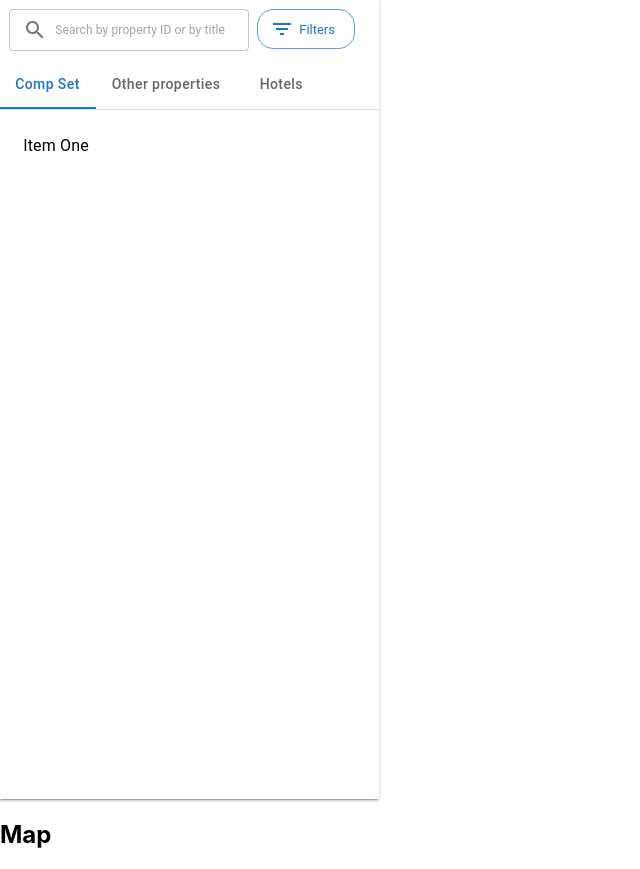
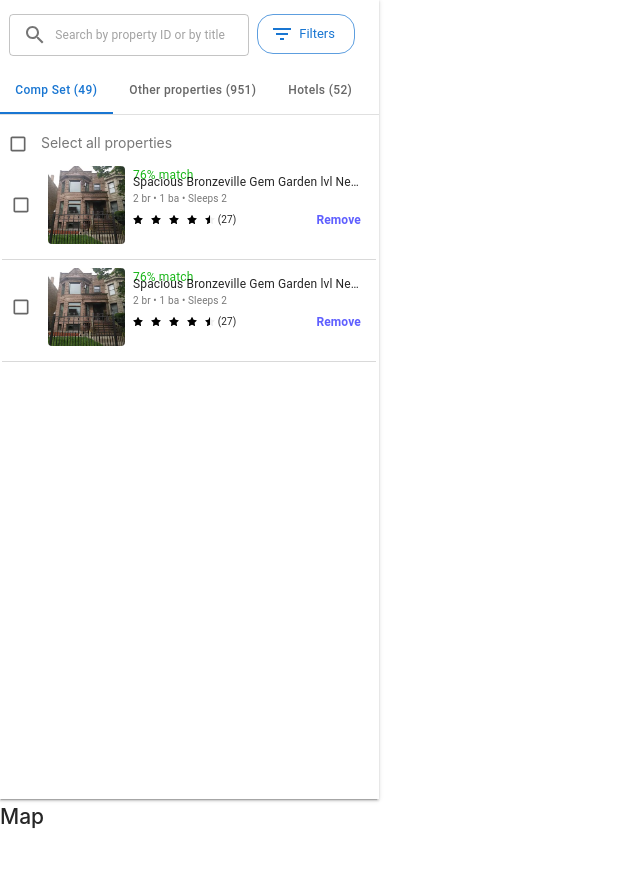
Before and after one commit to AkshayChavan7/PriceLabs-Assignment, a React (Create React App) app in the folder Client/: page / in a window 1280 px wide. Shown: the whole page, without its empty margins (0-640 px from the left). After the commit the page ends 844 px from the top, so only its background shows below. Built offline with nearby package versions, Linux system fonts and the light colour scheme.

Commit message:
layout design for listing

```diff
--- a/Client/package.json
+++ b/Client/package.json
@@ -10,6 +10,7 @@
     "@testing-library/jest-dom": "^5.16.5",
     "@testing-library/react": "^13.3.0",
     "@testing-library/user-event": "^13.5.0",
+    "antd": "^4.22.3",
     "react": "^18.2.0",
     "react-dom": "^18.2.0",
     "react-scripts": "5.0.1",
--- a/Client/src/components/side-panel/SidePanel.css
+++ b/Client/src/components/side-panel/SidePanel.css
@@ -5,4 +5,5 @@
 
 .filter-inputs {
     padding: 10px;
+    padding-top: 15px;
 }
--- a/Client/src/components/side-panel/filter-inputs/FilterInputs.js
+++ b/Client/src/components/side-panel/filter-inputs/FilterInputs.js
@@ -1,17 +1,27 @@
-import './FilterInputs.js';
+import "./FilterInputs.js";
 import InputAdornment from "@mui/material/InputAdornment";
-import TextField from '@mui/material/TextField';
-import Search from '@mui/icons-material/Search';
-import FilterListIcon from '@mui/icons-material/FilterList';
-import Chip from '@mui/material/Chip';
-import Stack from '@mui/material/Stack';
+import TextField from "@mui/material/TextField";
+import Search from "@mui/icons-material/Search";
+import FilterListIcon from "@mui/icons-material/FilterList";
+import Chip from "@mui/material/Chip";
+import Stack from "@mui/material/Stack";
 
 const FilterInputs = (props) => {
-    return <div>
+  return (
+    <div>
       <Stack direction="row" spacing={1}>
-        <TextField id="outlined-basic" placeholder="Search by property ID or by title" variant="outlined"  size='small'
+        <TextField
+          id="outlined-basic"
+          placeholder="Search by property ID or by title"
+          sx={{
+            "& legend": { display: "none" },
+            "& fieldset": { top: 0 },
+          }}
+          variant="outlined"
+          size="small"
           InputProps={{
-                style: {fontSize: 12, height:42, width:240},
+            shrink: false,
+            style: { fontSize: 12, height: 42, width: 240 },
             startAdornment: (
               <InputAdornment position="start">
                 <Search />
@@ -19,9 +29,17 @@ const FilterInputs = (props) => {
             ),
           }}
         />
-      <Chip icon={<FilterListIcon />} label="Filters" color="primary" variant="outlined" clickable="true" sx={{height:40, width: 'auto', padding:1,}}/>
+        <Chip
+          icon={<FilterListIcon />}
+          label="Filters"
+          color="primary"
+          variant="outlined"
+          clickable="true"
+          sx={{ height: 40, width: "auto", padding: 1 }}
+        />
       </Stack>
-    </div>;
+    </div>
+  );
 };
 
 export default FilterInputs;
--- /dev/null
+++ b/Client/src/components/side-panel/listings/Listings.css
@@ -0,0 +1,28 @@
+.listing-image {
+    border-radius: 4px;
+    width: 77px;
+    height: 78px;
+}
+
+.listing-headline {
+    font-size: 12px;
+    overflow:hidden;
+    white-space: nowrap;
+    text-overflow: ellipsis;
+    width: 228px;
+}
+
+.remove-label {
+    float: right;
+    font-size: 12px;
+    font-weight: 600;
+    color: #5f5fff;
+    margin-top: 5px;
+}
+
+.styled-hr {
+    background-color: #d9d9d9;
+    height: 1px;
+    border: 0;
+    margin-top: 15px;
+}
--- /dev/null
+++ b/Client/src/components/side-panel/listings/Listings.js
@@ -0,0 +1,75 @@
+/* eslint-disable jsx-a11y/alt-text */
+import { Checkbox, Stack } from "@mui/material";
+import { Rate } from "antd";
+import "antd/dist/antd.css";
+import "./Listings.css";
+
+const Listing = (props) => {
+  return (
+    <div style={{ padding: 2 }}>
+      <Stack direction="row" spacing={1}>
+        <Checkbox size="small" />
+        <img
+          src={require("../../../assets/sampleimage.jpg")}
+          className="listing-image"
+        />
+        <Stack spacing={0.001}>
+          <p style={{ fontSize: 12, color: "#1ab71a", height: "7px" }}>
+            76% match
+          </p>
+          <p className="listing-headline">
+            Spacious Bronzeville Gem Garden lvl Near Downtown, University of
+            Chicago, Museum
+          </p>
+          <p style={{ color: "#787878", fontSize: 10 }}>
+            2 br • 1 ba • Sleeps 2
+          </p>
+          <div>
+            <Rate
+              disabled
+              allowHalf
+              defaultValue={4.5}
+              style={{ color: "black", fontSize: 10 }}
+            />
+            <span style={{ fontSize: 10 }}> (27)</span>
+            <span className="remove-label">Remove</span>
+          </div>
+        </Stack>
+      </Stack>
+      <hr className="styled-hr" />
+
+      <Stack direction="row" spacing={1}>
+        <Checkbox size="small" />
+        <img
+          src={require("../../../assets/sampleimage.jpg")}
+          className="listing-image"
+        />
+        <Stack spacing={0.001}>
+          <p style={{ fontSize: 12, color: "#1ab71a", height: "7px" }}>
+            76% match
+          </p>
+          <p className="listing-headline">
+            Spacious Bronzeville Gem Garden lvl Near Downtown, University of
+            Chicago, Museum
+          </p>
+          <p style={{ color: "#787878", fontSize: 10 }}>
+            2 br • 1 ba • Sleeps 2
+          </p>
+          <div>
+            <Rate
+              disabled
+              allowHalf
+              defaultValue={4.5}
+              style={{ color: "black", fontSize: 10 }}
+            />
+            <span style={{ fontSize: 10 }}> (27)</span>
+            <span className="remove-label">Remove</span>
+          </div>
+        </Stack>
+      </Stack>
+      <hr className="styled-hr" />
+    </div>
+  );
+};
+
+export default Listing;
--- a/Client/src/components/side-panel/tabs-container/TabsContainer.js
+++ b/Client/src/components/side-panel/tabs-container/TabsContainer.js
@@ -1,9 +1,11 @@
-import React from 'react';
-import './TabsContainer.css';
-import Tabs from '@mui/material/Tabs';
-import Tab from '@mui/material/Tab';
-import Typography from '@mui/material/Typography';
-import Box from '@mui/material/Box';
+import React from "react";
+import "./TabsContainer.css";
+import Tabs from "@mui/material/Tabs";
+import Tab from "@mui/material/Tab";
+import Typography from "@mui/material/Typography";
+import Box from "@mui/material/Box";
+import { Checkbox } from "@mui/material";
+import Listings from "../listings/Listings";
 
 function TabPanel(props) {
   const { children, value, index, ...other } = props;
@@ -17,7 +19,7 @@ function TabPanel(props) {
       {...other}
     >
       {value === index && (
-          <Box sx={{ p: 3 }}>
+        <Box sx={{ p: 0.1 }}>
           <Typography>{children}</Typography>
         </Box>
       )}
@@ -28,7 +30,7 @@ function TabPanel(props) {
 function a11yProps(index) {
   return {
     id: `simple-tab-${index}`,
-      'aria-controls': `simple-tabpanel-${index}`,
+    "aria-controls": `simple-tabpanel-${index}`,
   };
 }
 
@@ -39,24 +41,46 @@ const TabsContainer = (props) => {
     setValue(newValue);
   };
 
-    return <Box sx={{ width: '100%' }}>
-    <Box sx={{ borderBottom: 1, borderColor: 'divider' }}>
-      <Tabs  value={value} onChange={handleChange} varia-label="basic tabs example">
-        <Tab style={{textTransform: "none"}} label="Comp Set" {...a11yProps(0)}/>
-        <Tab style={{textTransform: "none"}} label="Other properties" {...a11yProps(1)}/>
-        <Tab style={{textTransform: "none"}} label="Hotels" {...a11yProps(2)}/>
+  return (
+    <Box sx={{ width: "100%" }}>
+      <Box sx={{ borderBottom: 1, borderColor: "divider" }}>
+        <Tabs
+          value={value}
+          onChange={handleChange}
+          varia-label="basic tabs example"
+        >
+          <Tab
+            style={{ textTransform: "none", fontSize: 12 }}
+            label="Comp Set (49)"
+            {...a11yProps(0)}
+          />
+          <Tab
+            style={{ textTransform: "none", fontSize: 12 }}
+            label="Other properties (951)"
+            {...a11yProps(1)}
+          />
+          <Tab
+            style={{ textTransform: "none", fontSize: 12 }}
+            label="Hotels (52)"
+            {...a11yProps(2)}
+          />
         </Tabs>
       </Box>
-    <TabPanel value={value}  index={0}>
-      Item One
+      <div style={{ color: "#787878", marginTop: 10 }}>
+        {" "}
+        <Checkbox size="small" /> Select all properties
+      </div>
+      <TabPanel value={value} index={0}>
+        <Listings />
       </TabPanel>
       <TabPanel value={value} index={1}>
         Item Two
       </TabPanel>
-    <TabPanel value={value}  index={2}>
+      <TabPanel value={value} index={2}>
         Item Three
       </TabPanel>
     </Box>
+  );
 };
 
 export default TabsContainer;
```
Also changed, not shown: Client/src/assets/sampleimage.jpg (added), 1 other file (tests, documents, lock files or other folders). Lines whose indentation alone changed are shown as unchanged.
